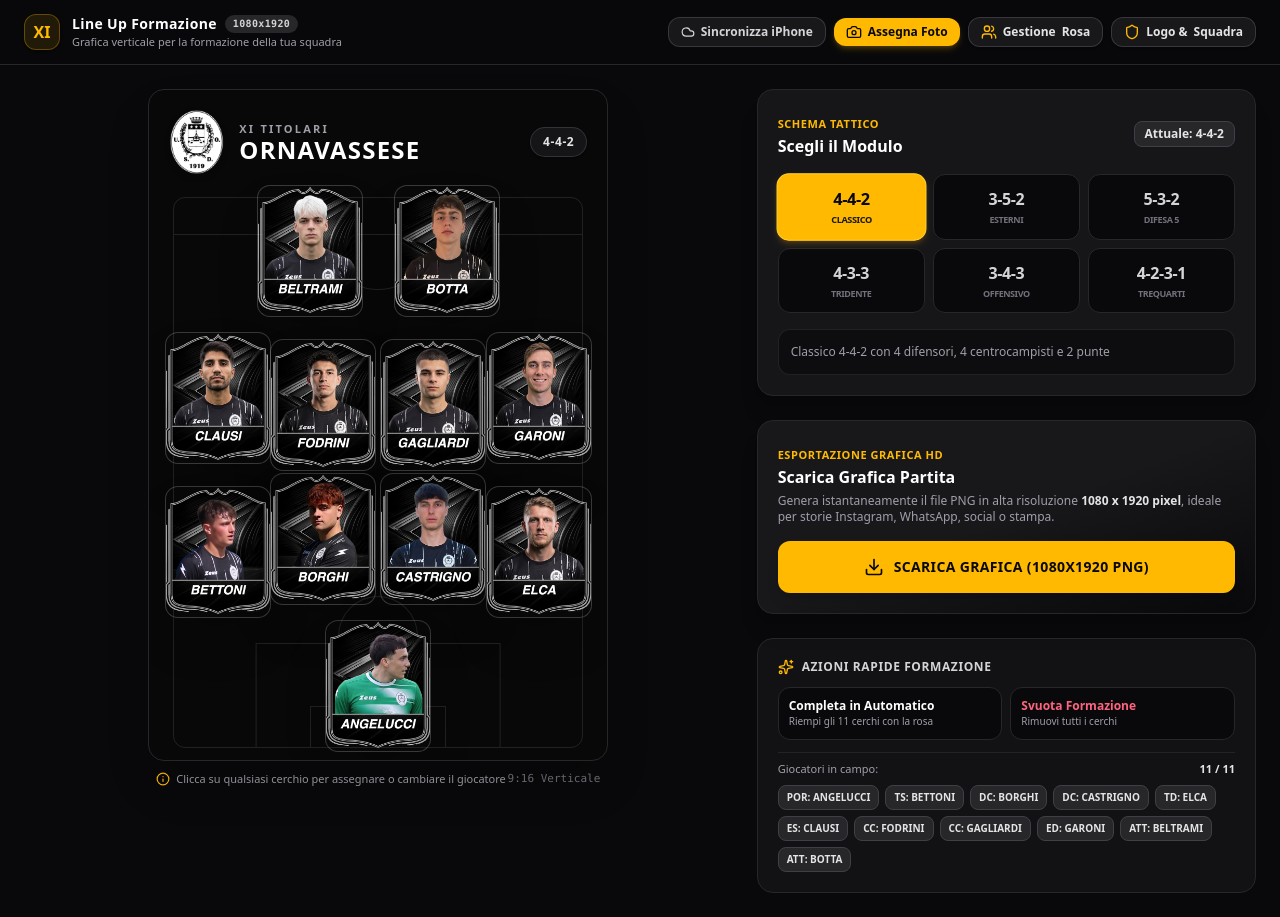
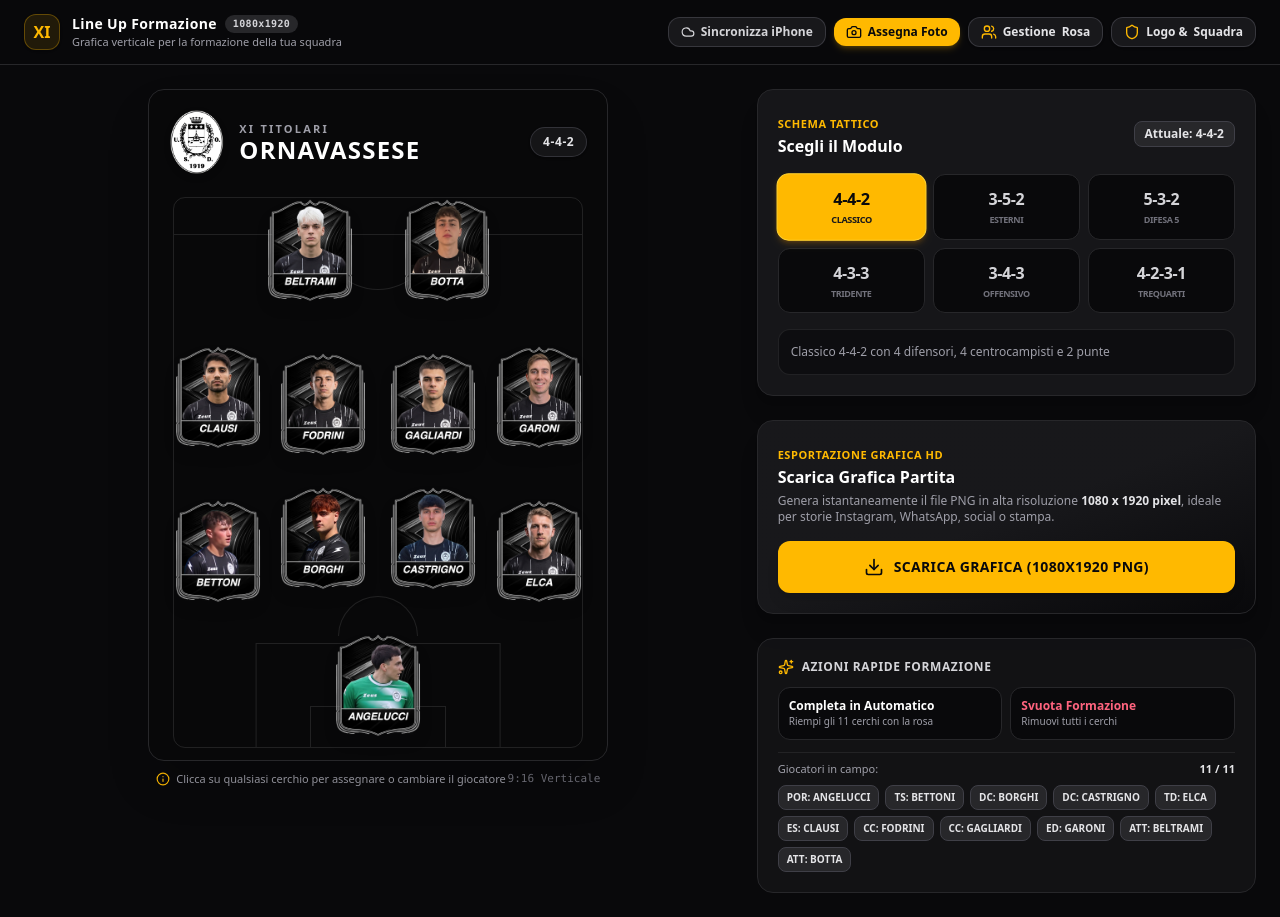
Before and after one commit to giulioadda-jpg/lineup-ornavassese, a React (Vite) app: page / in a window 1280 px wide. Built offline with nearby package versions, Linux system fonts and the light colour scheme; no server answers.

Commit message:
Update LineupBoard.tsx

```diff
--- a/src/components/LineupBoard.tsx
+++ b/src/components/LineupBoard.tsx
@@ -85,22 +85,20 @@ export const LineupBoard: React.FC<LineupBoardProps> = ({
               id={`player-circle-slot-${pos.slotId}`}
               title={`Clicca per cambiare ${pos.label}: ${player ? player.name : 'Vuoto'}`}
             >
-              {/* FUT Card Container */}
+              {/* FUT Card Container - Senza bordi né anelli */}
               <div
-                className={`relative w-[72px] h-[90px] sm:w-[88px] sm:h-[110px] md:w-[104px] md:h-[130px] rounded-xl transition-all duration-200 shadow-2xl overflow-hidden flex items-center justify-center ${
-                  isSelected
-                    ? 'ring-4 ring-white scale-110 shadow-white/30'
-                    : 'ring-1 ring-white/20 hover:ring-white/60 hover:scale-105'
+                className={`relative w-[72px] h-[90px] sm:w-[88px] sm:h-[110px] md:w-[104px] md:h-[130px] transition-all duration-200 flex items-center justify-center ${
+                  isSelected ? 'scale-110 drop-shadow-[0_0_12px_rgba(255,255,255,0.6)]' : 'hover:scale-105'
                 }`}
               >
                 {playerPhotoSrc ? (
                   <img
                     src={playerPhotoSrc}
                     alt={player?.name || pos.label}
-                    className="w-full h-full object-cover"
+                    className="w-full h-full object-contain drop-shadow-xl"
                   />
                 ) : (
-                  <div className="w-full h-full bg-zinc-900/90 border border-dashed border-zinc-700 flex flex-col items-center justify-center text-zinc-400 group-hover:text-white transition-colors">
+                  <div className="w-full h-full bg-zinc-900/90 rounded-xl border border-dashed border-zinc-700 flex flex-col items-center justify-center text-zinc-400 group-hover:text-white transition-colors">
                     <Plus className="w-4 h-4 sm:w-5 sm:h-5 mb-1" />
                     <span className="text-[9px] sm:text-[10px] font-extrabold tracking-wider">
                       {pos.label}
```
